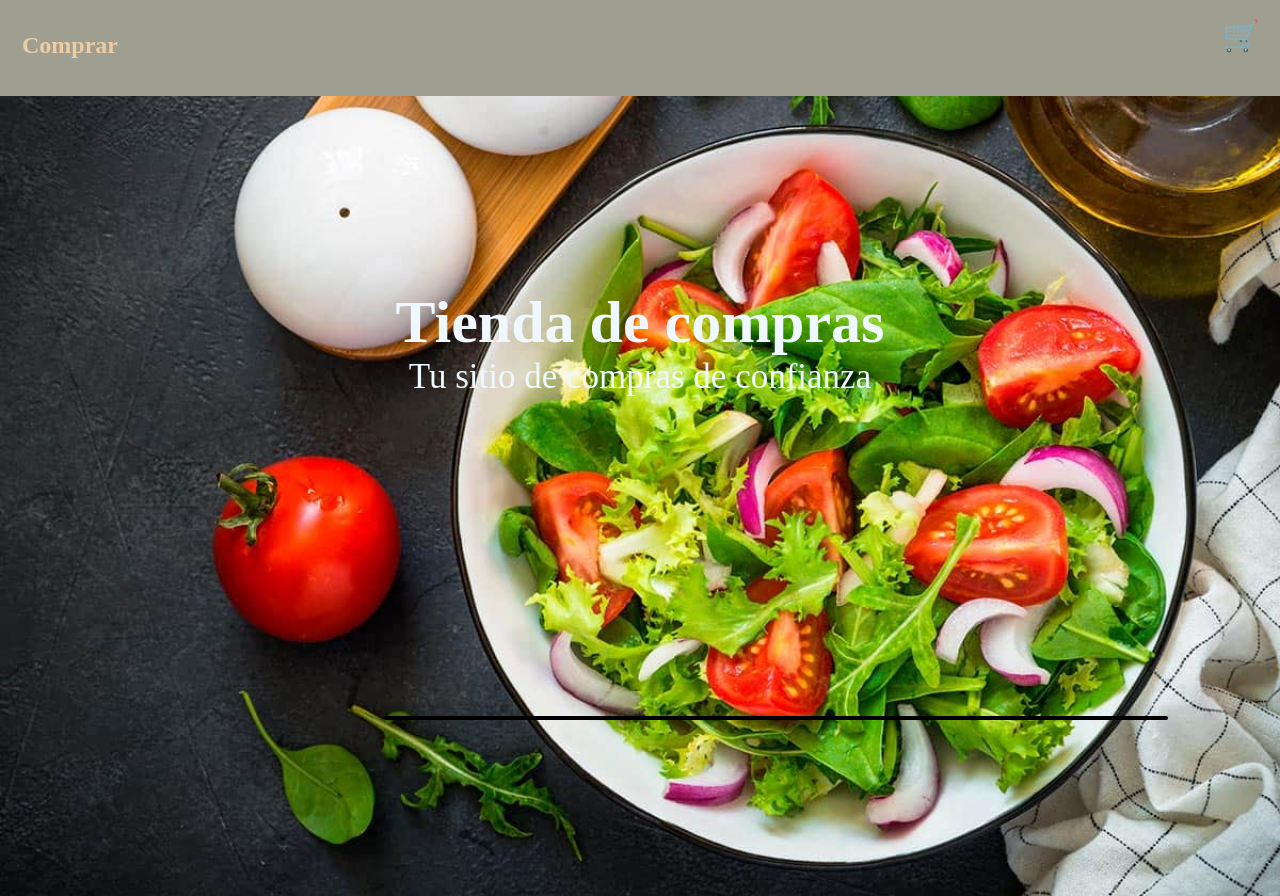
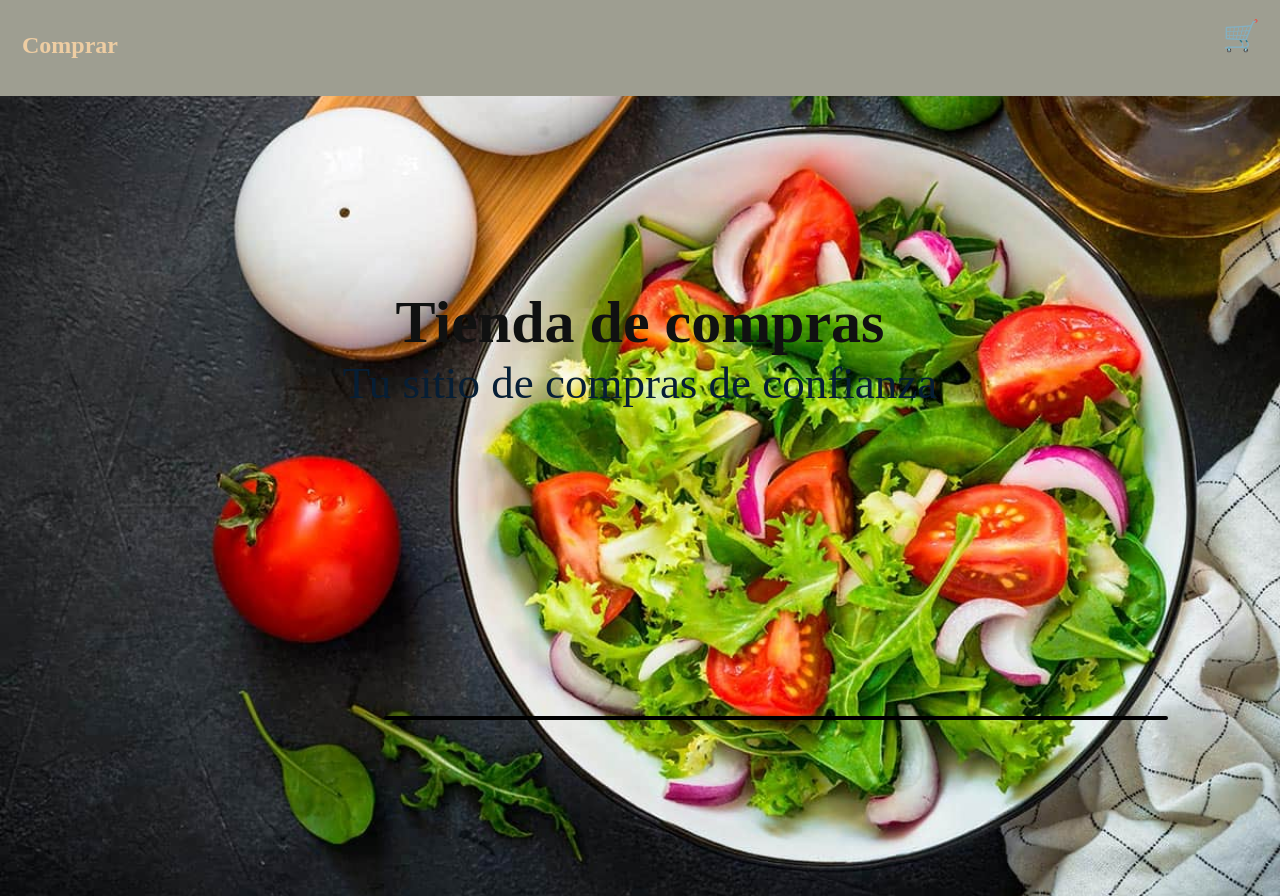
Before and after one commit to JuanMuya/javascript, a plain HTML site: page index.html in a window 1280 px wide. Shown: the top 896 px of the page. Drawn offline with Linux system fonts and the light colour scheme.

Commit message:
Terminando

```diff
--- a/estilo.css
+++ b/estilo.css
@@ -58,7 +58,7 @@
 
 .cuadroPrincipal-div h1 {
     margin: 0;
-    color: aliceblue;
+    color: rgb(16, 17, 17);
     font-size: 60px;
     font-weight: bold;
     text-shadow: 0, 5px 0, 8px 2px black;
@@ -67,9 +67,9 @@
 
 .cuadroPrincipal-div p {
     opacity: 0, 7;
-    font-size: 35px;
-    color: aliceblue;
-    text-shadow: 0, 5px 0, 8px 2px black;
+    font-size: 45px;
+    color: rgb(6, 30, 53);
+    text-shadow: 0, 8px 0, 12px 2px black;
 
 }
 
```
